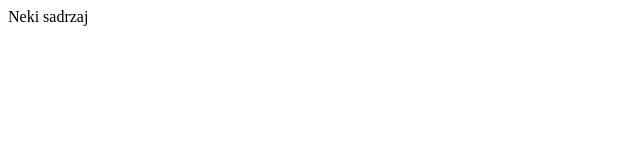
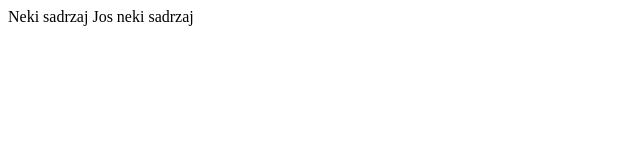
Before and after one commit to vladanrstc/lamsProba, a plain HTML site: page index.html in a window 1280 px wide. Shown: the whole page, without its empty margins (0-640 px from the left). Drawn offline with Linux system fonts and the light colour scheme.

Commit message:
Nova promena
Dodata jos jedna linija

```diff
--- a/index.html
+++ b/index.html
@@ -6,6 +6,7 @@
 <body>
 
 Neki sadrzaj
+Jos neki sadrzaj
 
 </body>
 </html>
```
